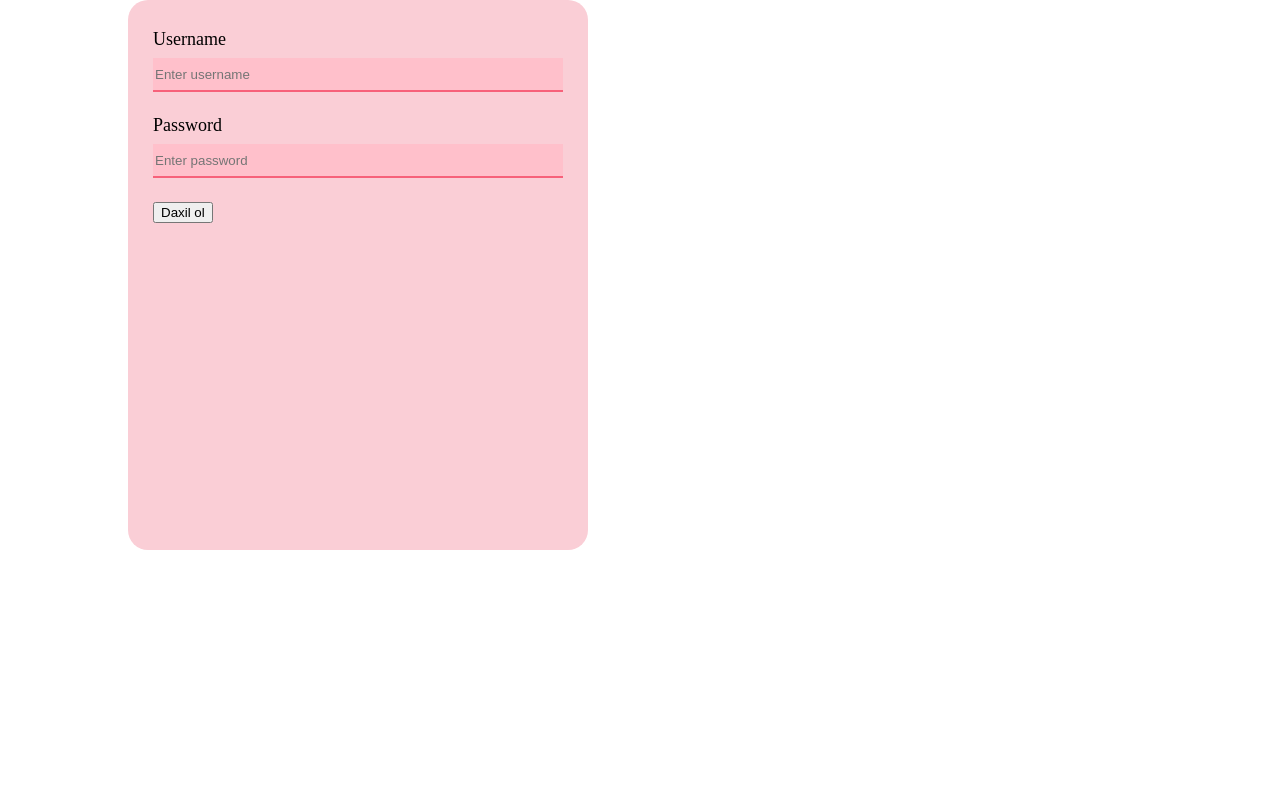
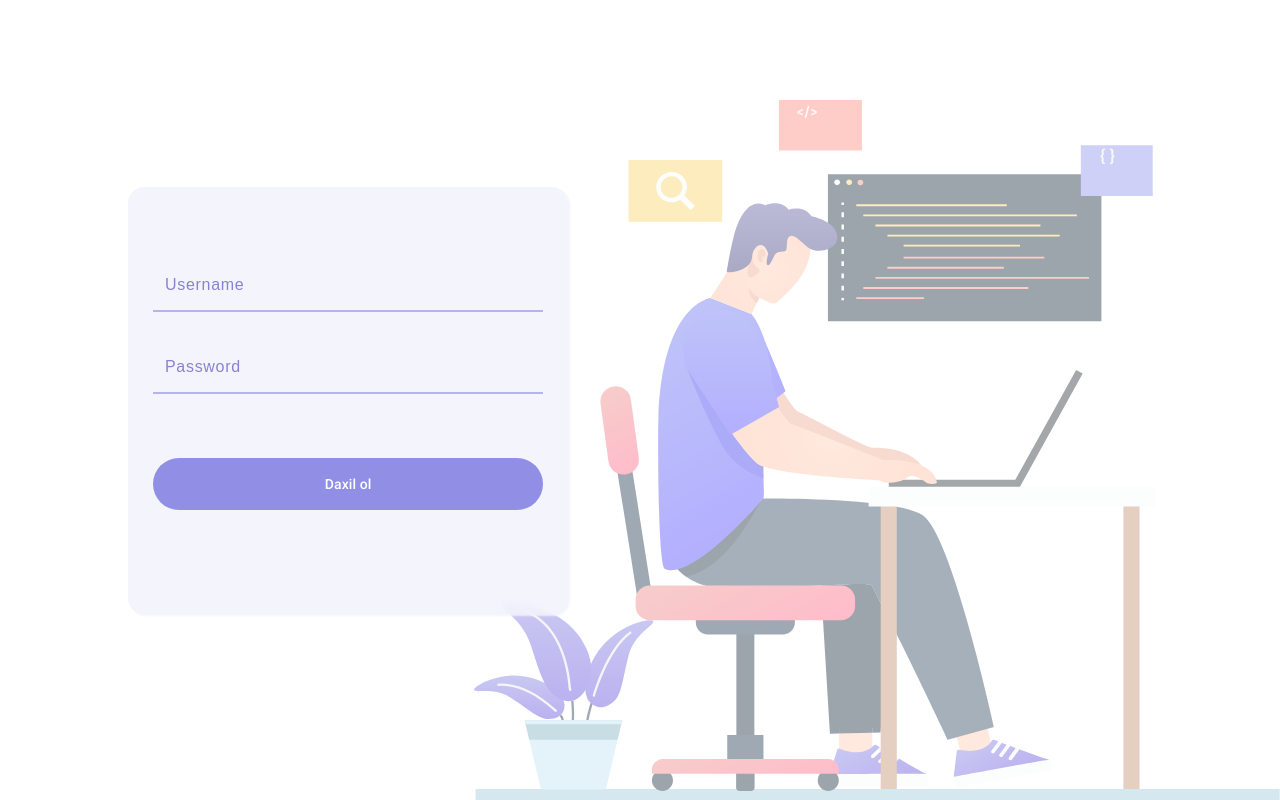
Before and after one commit to sarahashimova/code8, a React (Create React App) app: page / in a window 1280 px wide. Built offline with nearby package versions, Linux system fonts and the light colour scheme.

Commit message:
completed login

```diff
--- a/src/App.js
+++ b/src/App.js
@@ -4,7 +4,9 @@ import Login from './pages/login';
 function App() {
   return (
     <div className="App">
-        <Login/>
+      <div>
+        <Login />
+      </div>
     </div>
   );
 }
--- a/src/common.scss
+++ b/src/common.scss
@@ -4,3 +4,8 @@
     position: relative;
 
 }
+
+
+body{
+    font-family: 'Roboto';
+}
--- a/src/index.css
+++ b/src/index.css
@@ -1,2 +1,4 @@
+@import url('https://fonts.googleapis.com/css2?family=Roboto:ital,wght@0,100;0,300;0,400;0,500;0,700;0,900;1,100;1,300;1,400;1,700;1,900&display=swap');
+
 @import "./reset.scss";
 @import "./common.scss";
--- a/src/pages/login/index.jsx
+++ b/src/pages/login/index.jsx
@@ -4,22 +4,19 @@ import React from 'react'
 
 function Login() {
     return (
-    <div id="login">
+        <div id="login" style={{background : "url('/images/login.svg')", backgroundRepeat : "no-repeat", backgroundPosition : "bottom right", backgroundSize : "63%"}}>
             <div className="container">
-        <div className="form">
-            <div className="inputs_div">
-                <label>Username</label>
-               <input placeholder="Enter username" className="input"/>
+                <form className="form" autocomplete="off">
+                    <div className="inputs_div mt">
+                        <input placeholder="Username" className="input" autocomplete="off" />
                     </div>
 
                     <div className="inputs_div">
-                <label>Password</label>
-               <input type="password" placeholder="Enter password" className="input"/>
+                        <input type="password" placeholder="Password" className="input" autocomplete="off" />
                     </div>
 
-
                     <button className="submit">Daxil ol</button>
-        </div>
+                </form>
             </div>
         </div>
     )
--- a/src/pages/login/style.scss
+++ b/src/pages/login/style.scss
@@ -1,10 +1,24 @@
+
+
+.container {
+    display: flex;
+    align-items: center;
+    height: 100vh
+}
 
 .form {
-    background-color: rgb(250, 206, 214);
-    height: 500px;
-    width: 40%;
-    border-radius: 20px;
-    padding: 30px 25px 20px 25px;
+    height: 427px;
+    width: 43%;
+    padding: 75px 25px 75px 25px;
+
+
+    border-radius: 16px;
+    opacity: 0.9;
+    background: #F3F3FC;
+    box-shadow: 2px 2px 2px 0px #F3F3FC;
+    backdrop-filter: blur(4px);
+
+
 
     .inputs_div {
 
@@ -12,23 +26,46 @@
         flex-direction: column;
         width: 100%;
         margin-inline: auto;
-        margin-bottom: 24px;
 
-        label {
-            margin-bottom: 10px;
-            font-size: 18px;
+        &.mt {
+            margin-bottom: 32px;
         }
+
 
         .input {
 
             border: none;
             outline: none;
-            background-color: pink;
-            border-bottom: 2px solid rgb(247, 97, 122);
-            height: 30px;
+            border-bottom: 2px solid #ADABED;
+            font-size: 12px;
+            line-height: 16px;
+            padding: 16px 12px;
+            background: none;
 
 
+            &::placeholder {
+                color: #7976CF;
+                font-size: 16px;
+                line-height: 16px;
+                letter-spacing: 0.7px;
+            }
         }
     }
 
+    button {
+        width: 100%;
+        margin-top: 64px;
+        border-radius: 100px;
+        background: #8582E4;
+        outline: none;
+        border: none;
+        padding-block: 16px;
+        font-family: Roboto;
+        font-size: 14px;
+        font-weight: 500;
+        line-height: 20px;
+        letter-spacing: 0.1px;
+        color : #FFF;
+    }
+
 }
--- a/src/reset.scss
+++ b/src/reset.scss
@@ -2,6 +2,12 @@
    v2.0 | 20110126
    License: none (public domain)
 */
+
+*{
+	margin : 0;
+	padding : 0;
+	box-sizing: border-box;
+}
 
 html, body, div, span, applet, object, iframe,
 h1, h2, h3, h4, h5, h6, p, blockquote, pre,
```
Also changed, not shown: public/images/login.svg (added). Lines whose indentation alone changed are shown as unchanged.
